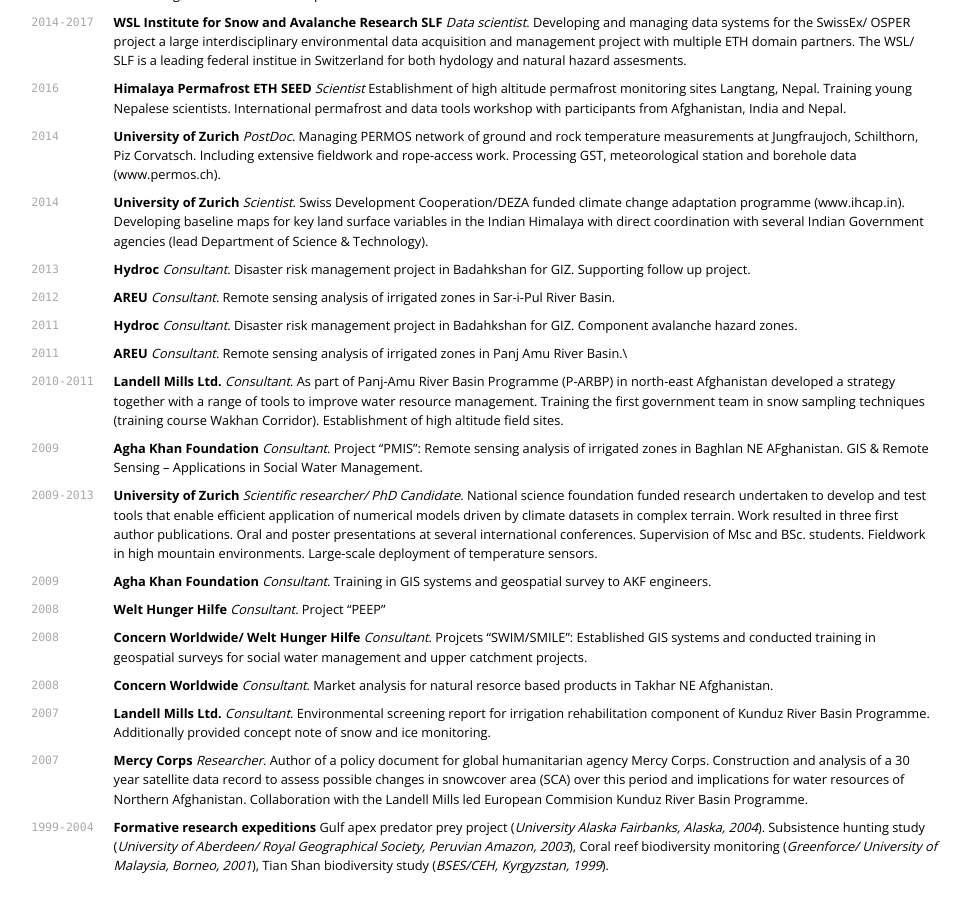
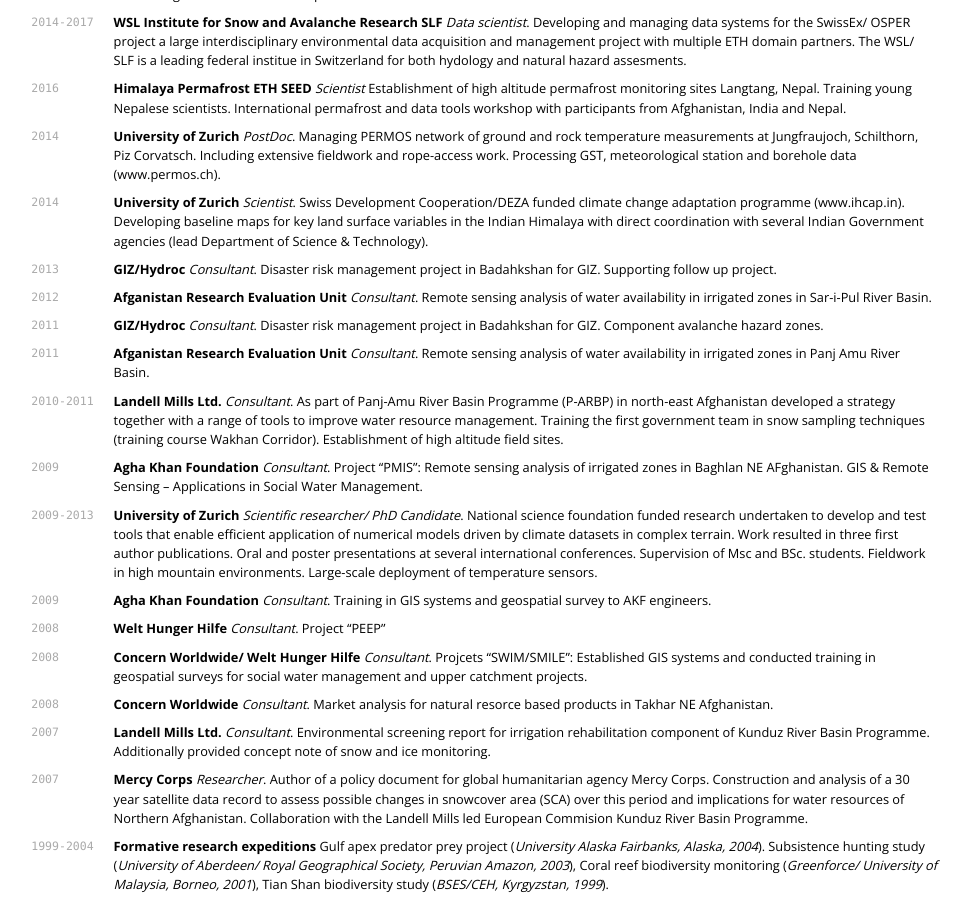
Before and after one commit to joelfiddes/joelfiddes.github.io, a Jekyll site: the page cv/index.html, which Jekyll copies as it is, in a window 1280 px wide and 900 px high, scrolled down 642 px. Shown: the whole window, without its empty margins (216-1187 px from the left). Built offline with Jekyll 4.4.1, drawn with Linux system fonts in a browser that asks for light colours; nearby versions of some CDN libraries; some of the changed text lies outside the part shown.

Commit message:
auto-commit

```diff
--- a/cv/index.html
+++ b/cv/index.html
@@ -66,16 +66,16 @@
 <strong>University of Zurich</strong> <em>Scientist</em>. Swiss Development Cooperation/DEZA funded climate change adaptation programme (www.ihcap.in). Developing baseline maps for key land surface variables in the Indian Himalaya with direct coordination with several Indian Government agencies (lead Department of Science &amp; Technology).</p>
 
 <p><code class="highlighter-rouge">2013</code>
-<strong>Hydroc</strong> <em>Consultant</em>. Disaster risk management project in Badahkshan for GIZ. Supporting follow up project.</p>
+<strong>GIZ/Hydroc</strong> <em>Consultant</em>. Disaster risk management project in Badahkshan for GIZ. Supporting follow up project.</p>
 
 <p><code class="highlighter-rouge">2012</code>
-<strong>AREU</strong> <em>Consultant</em>. Remote sensing analysis of irrigated zones in Sar-i-Pul River Basin.</p>
+<strong>Afganistan Research Evaluation Unit</strong> <em>Consultant</em>. Remote sensing analysis of water availability in irrigated zones in Sar-i-Pul River Basin.</p>
 
 <p><code class="highlighter-rouge">2011</code>
-<strong>Hydroc</strong> <em>Consultant</em>. Disaster risk management project in Badahkshan for GIZ. Component avalanche hazard zones.</p>
+<strong>GIZ/Hydroc</strong> <em>Consultant</em>. Disaster risk management project in Badahkshan for GIZ. Component avalanche hazard zones.</p>
 
 <p><code class="highlighter-rouge">2011</code>
-<strong>AREU</strong> <em>Consultant</em>. Remote sensing analysis of irrigated zones in Panj Amu River Basin.\</p>
+<strong>Afganistan Research Evaluation Unit</strong> <em>Consultant</em>. Remote sensing analysis of water availability in irrigated zones in Panj Amu River Basin.</p>
 
 <p><code class="highlighter-rouge">2010-2011</code>
 <strong>Landell Mills Ltd.</strong> <em>Consultant</em>. As part of Panj-Amu River Basin Programme (P-ARBP) in north-east Afghanistan  developed a strategy together with a range of tools to improve water resource management. Training the first government team in snow sampling techniques (training course Wakhan Corridor). Establishment of high altitude field sites.</p>
@@ -206,9 +206,10 @@
 <h2 id="grants--awards">Grants &amp; Awards</h2>
 
 <p><code class="highlighter-rouge">2015</code>
-TopoSAT: High resolution surface modelling of the Himalayan cryosphere with satellite data assimilation. Swiss National Scienmce Foundation Post-doc mobility (<em>120K CHF</em>)</p>
+TopoSAT: High resolution surface modelling of the Himalayan cryosphere with satellite data assimilation. Swiss National Science Foundation Post-doc mobility (<em>120K CHF</em>)</p>
 
-<p>Data and monitoring tools for improved water resource management in Afghanistan. SEED Grant (<em>10K CHF</em>)</p>
+<p><code class="highlighter-rouge">2015</code>
+Data and monitoring tools for improved water resource management in Afghanistan. SEED Grant (<em>10K CHF</em>)</p>
 
 <p><code class="highlighter-rouge">2001</code>
 Prince of Wales Student Scholarship (Tuition fees)</p>
```
